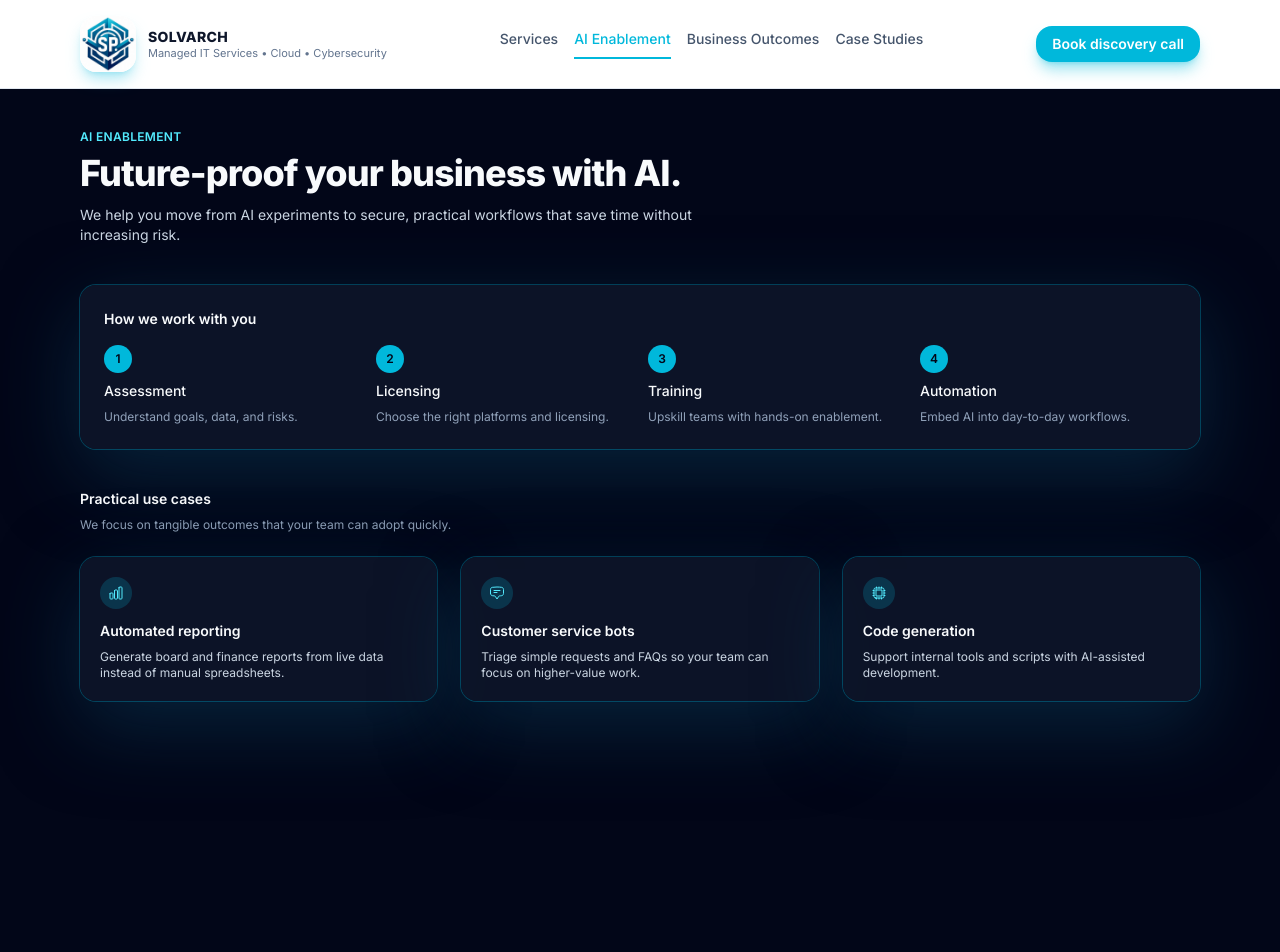
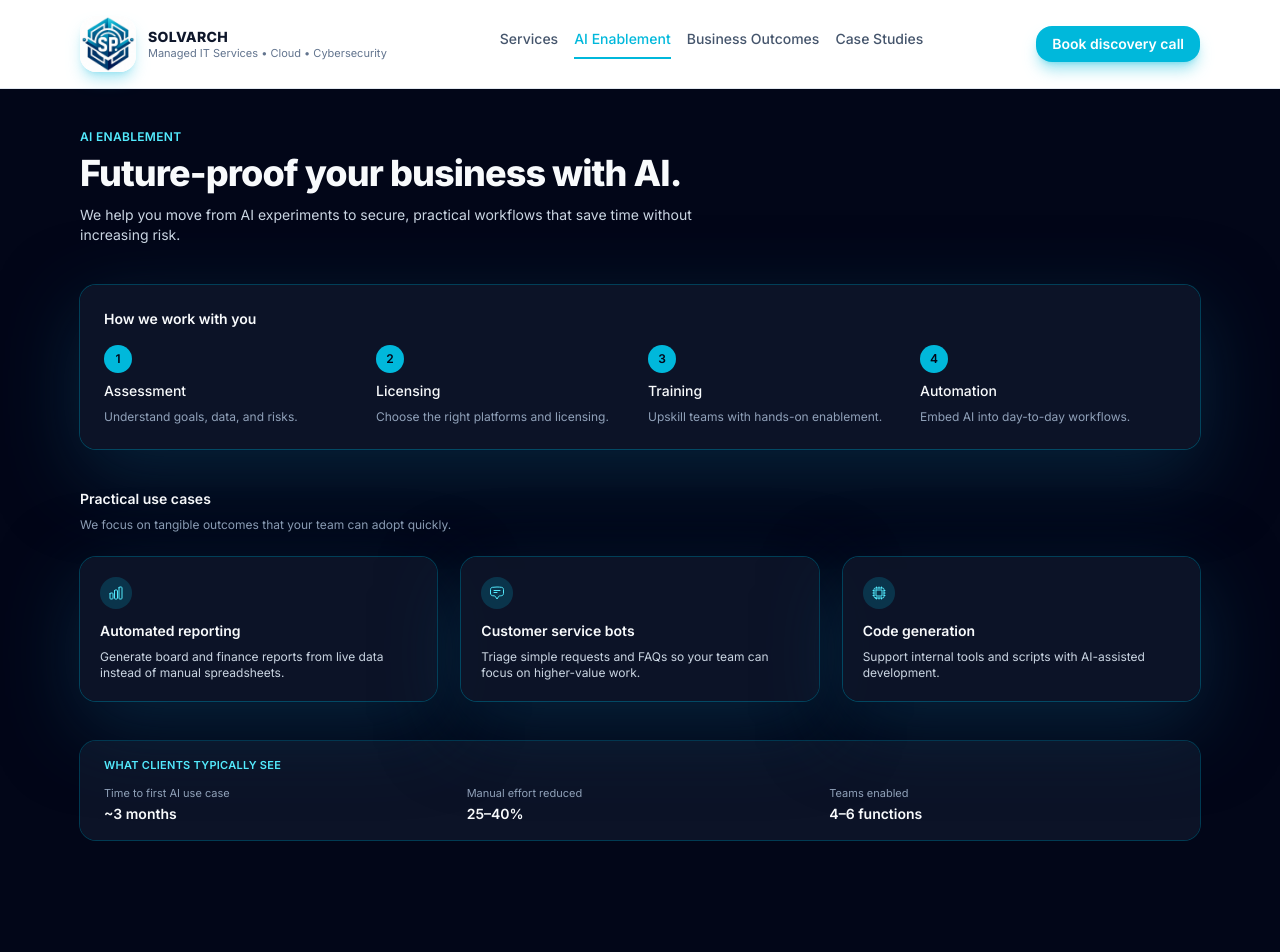
Before and after one commit to Bitrip049/solvarch-site, a React (Vite) app: page /ai in a window 1280 px wide. Shown: the top 952 px of the page. Built offline with nearby package versions, Linux system fonts and the light colour scheme.

Commit message:
AI Inhancement Page

```diff
--- a/src/pages/AIEnablement.tsx
+++ b/src/pages/AIEnablement.tsx
@@ -1,4 +1,5 @@
 import { useEffect } from "react";
+import { useNavigate } from "react-router-dom";
 import {
   CpuChipIcon,
   ChartBarIcon,
@@ -6,6 +7,7 @@ import {
 } from "@heroicons/react/24/outline";
 
 function AIEnablement() {
+  const navigate = useNavigate();
   useEffect(() => {
     window.scrollTo(0, 0);
     document.title = "AI Enablement | Solvarch";
@@ -27,6 +29,12 @@ function AIEnablement() {
       desc: "Support internal tools and scripts with AI-assisted development.",
       icon: CpuChipIcon,
     },
+  ];
+
+  const kpis = [
+    { label: "Time to first AI use case", value: "~3 months" },
+    { label: "Manual effort reduced", value: "25–40%" },
+    { label: "Teams enabled", value: "4–6 functions" },
   ];
 
   return (
@@ -76,7 +84,9 @@ function AIEnablement() {
             {useCases.map((item) => (
               <article
                 key={item.title}
-                className="rounded-2xl bg-slate-900/80 p-5 shadow-[0_25px_80px_rgba(8,47,73,0.7)] ring-1 ring-cyan-500/30"
+                className="cursor-pointer rounded-2xl bg-slate-900/80 p-5 shadow-[0_25px_80px_rgba(8,47,73,0.7)] ring-1 ring-cyan-500/30 transition hover:-translate-y-0.5 hover:bg-slate-900 hover:ring-cyan-300/60"
+                onClick={() => navigate("/contact")}
+                aria-label={`${item.title} – talk to us about this use case`}
               >
                 <div className="mb-3 inline-flex h-8 w-8 items-center justify-center rounded-full bg-cyan-500/20 text-cyan-300">
                   <item.icon className="h-4 w-4" />
@@ -87,6 +97,21 @@ function AIEnablement() {
             ))}
           </div>
         </section>
+
+        {/* KPI strip */}
+        <section className="mt-10 rounded-2xl bg-slate-900/80 px-6 py-4 ring-1 ring-cyan-500/30">
+          <h2 className="text-[11px] font-semibold uppercase tracking-wide text-cyan-300">
+            What clients typically see
+          </h2>
+          <div className="mt-3 grid gap-4 text-xs text-slate-300 md:grid-cols-3">
+            {kpis.map((kpi) => (
+              <div key={kpi.label} className="flex flex-col gap-1">
+                <span className="text-[11px] text-slate-400">{kpi.label}</span>
+                <span className="text-sm font-semibold text-slate-50">{kpi.value}</span>
+              </div>
+            ))}
+          </div>
+        </section>
       </section>
     </main>
   );
```
